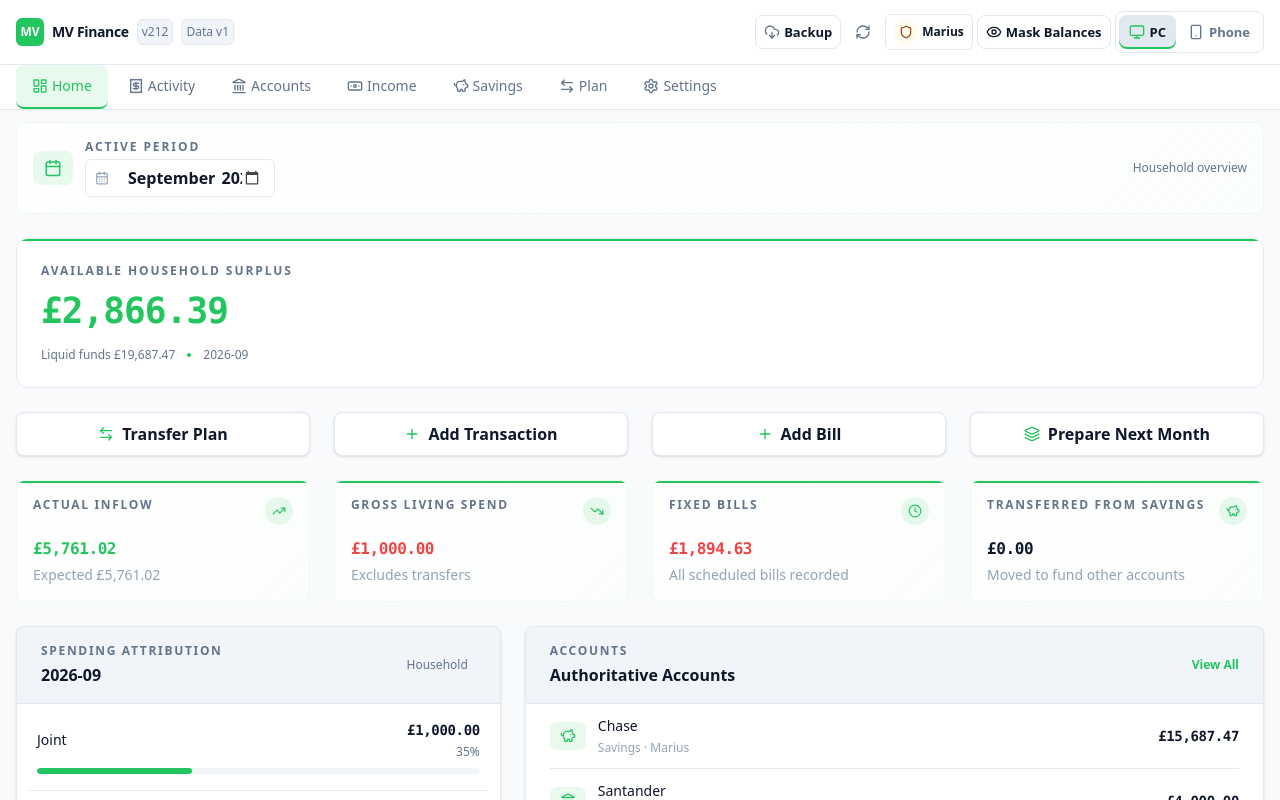
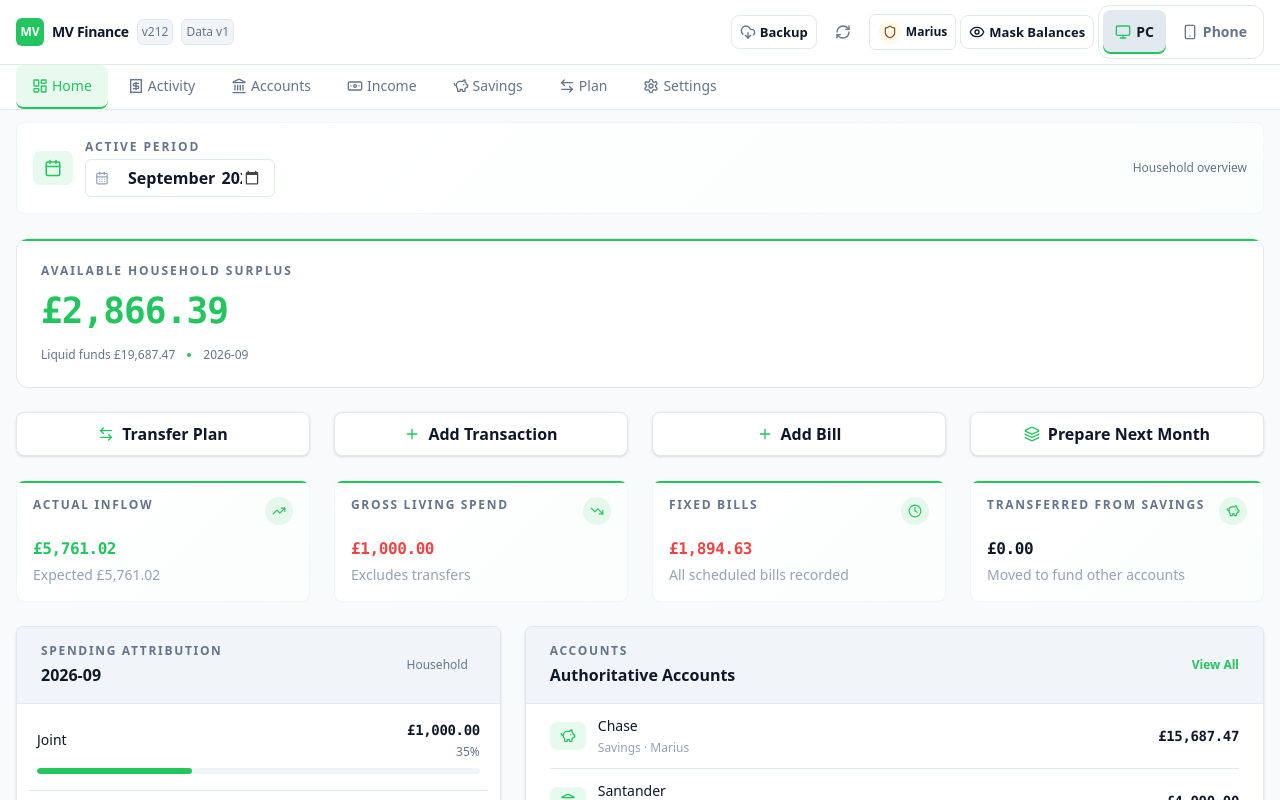
Before and after one commit to backtonemesis-cpu/MV, a React (Vite) app: page / in a window 1280 px wide. Shown: the top 800 px of the page. Built offline with nearby package versions, Linux system fonts and the light colour scheme.

Commit message:
Enforce 44px global header interaction targets

```diff
--- a/src/globalDesignSystem.css
+++ b/src/globalDesignSystem.css
@@ -113,6 +113,34 @@ body,
   height: var(--mv-ds-top-nav-height) !important;
   min-height: var(--mv-ds-top-nav-height) !important;
   max-height: var(--mv-ds-top-nav-height) !important;
+}
+
+/* Header controls are standard 44px interactive elements. */
+.mv-density-root :is(
+  #header-backup-btn,
+  #header-refresh-btn,
+  #header-privacy-mask-btn,
+  .mv-layout-switcher-option
+) {
+  height: var(--mv-ds-control-large) !important;
+  min-height: var(--mv-ds-control-large) !important;
+}
+
+.mv-density-root #header-refresh-btn {
+  width: var(--mv-ds-control-large) !important;
+  min-width: var(--mv-ds-control-large) !important;
+}
+
+.mv-density-root .mv-layout-switcher {
+  padding: var(--mv-ds-space-1) !important;
+  gap: var(--mv-ds-space-1) !important;
+  border-radius: var(--mv-ds-radius-lg) !important;
+}
+
+.mv-density-root .mv-layout-switcher-option {
+  padding-inline: var(--mv-ds-space-3) !important;
+  font-size: var(--mv-ds-text-compact) !important;
+  line-height: var(--mv-ds-leading-compact) !important;
 }
 
 /* Desktop secondary navigation stays compact but with a 44px target. */
```
